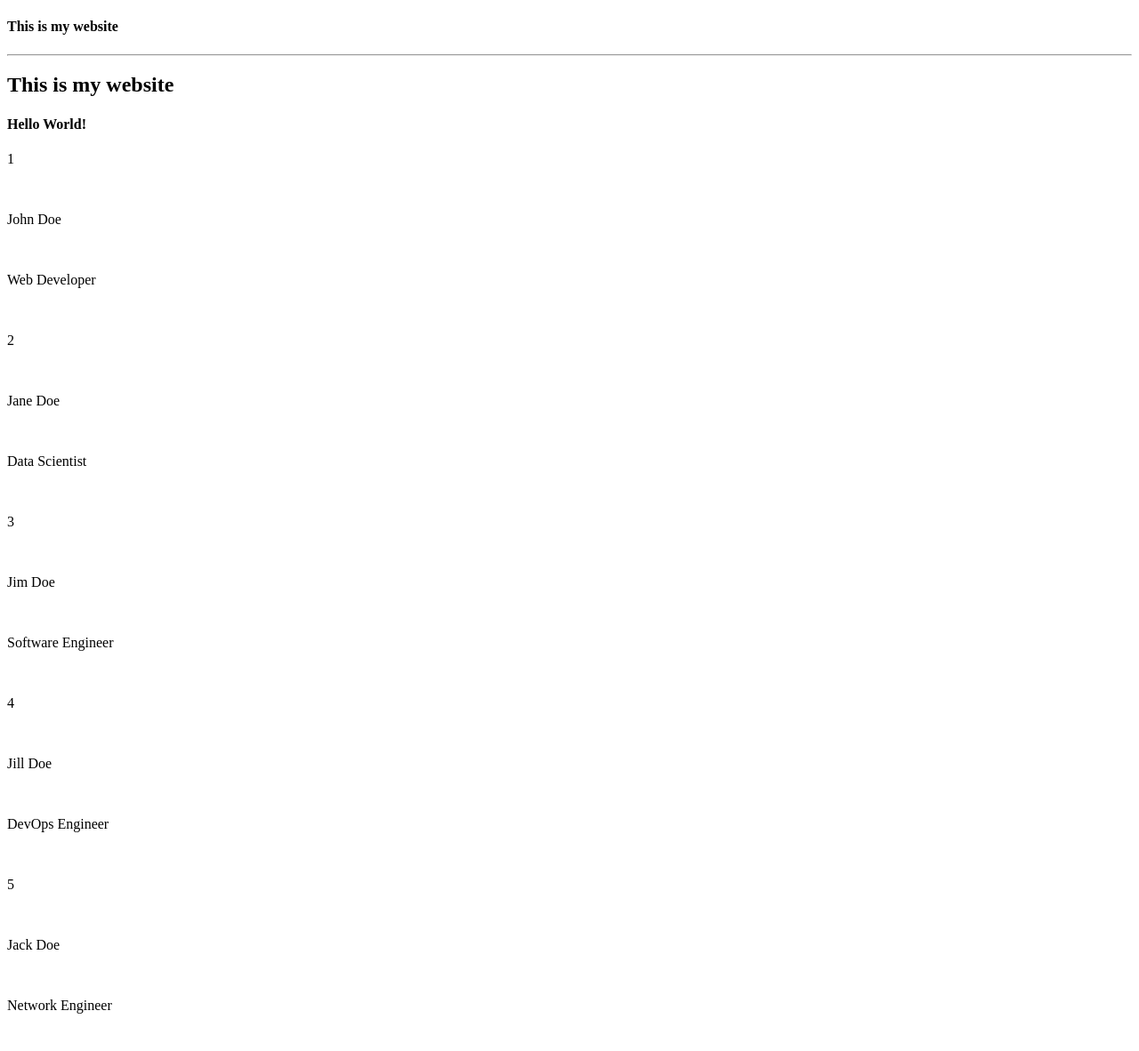
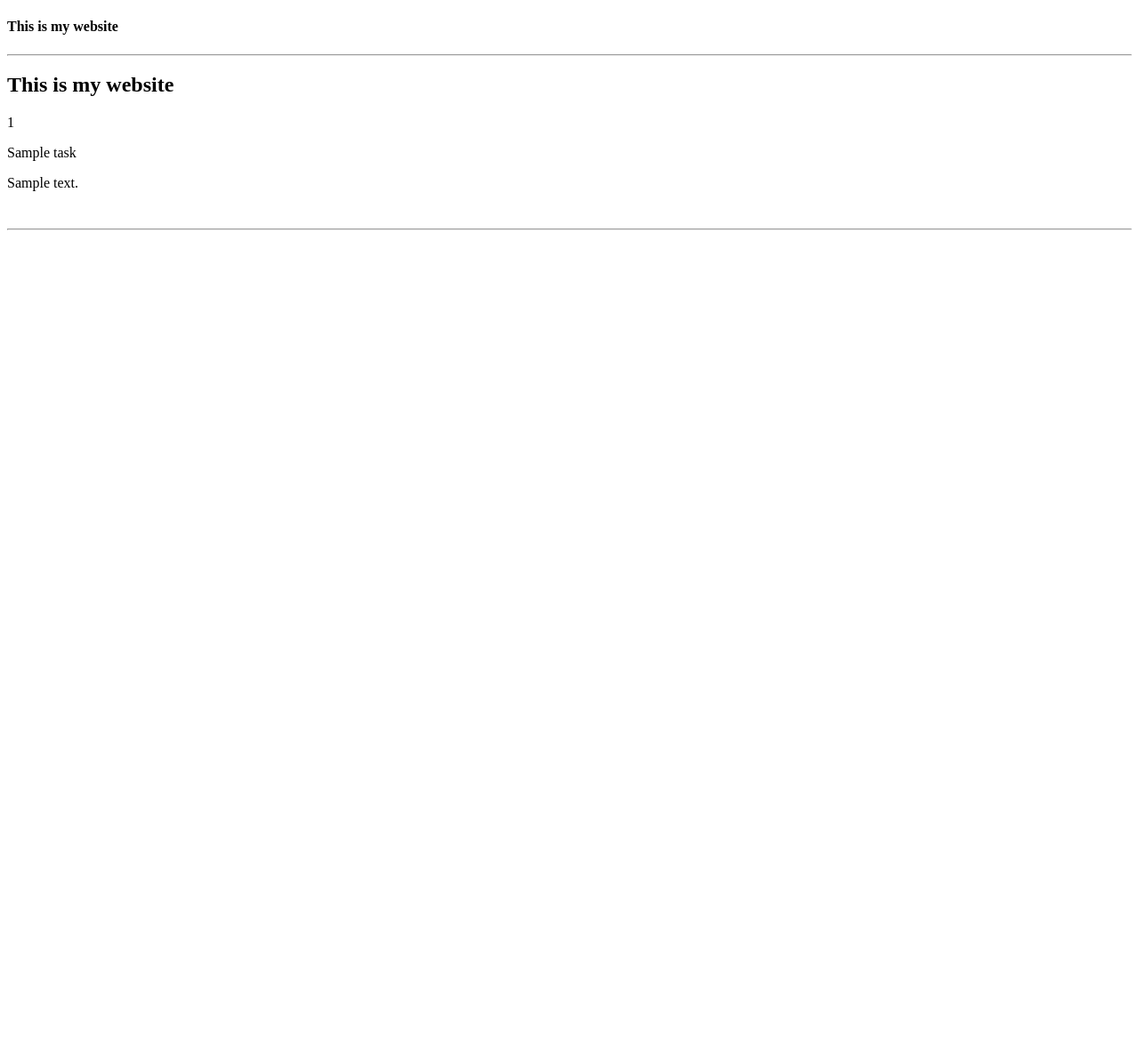
Before and after one commit to aralsen/django-projects, a Django app: page / in a window 1280 px wide. Shown: the whole page at 89% size. After the commit the page ends 259 px from the top, so only its background shows below. Run offline with Django 5.2, Linux system fonts and the light colour scheme; tables that the repository leaves empty hold one stand-in row (values such as "Sample post").

Commit message:
feat: Database model queries with objects.all()

```diff
--- a/firstproject/templates/index.html
+++ b/firstproject/templates/index.html
@@ -7,14 +7,12 @@
 </head>
 <body>
     <h2>This is my website</h2>
-    <h4> Hello World!</h4>
-    {% for cl in clients %}
-        <p> {{cl.id}} </p>
+    {% for task in tasks %}
+        <p>{{ task.id }}</p>
+        <p>{{ task.title }}</p>
+        <p>{{ task.content }}</p>
         <br>
-        <p>{{cl.name}}</p>
-        <br>
-        <p>{{cl.profession}}</p>
-        <br>
+        <hr>
     {% endfor %}
 </body>
 </html>
--- a/firstproject/todo/views.py
+++ b/firstproject/todo/views.py
@@ -1,19 +1,14 @@
 from django.shortcuts import render
 from django.http import HttpResponse
+from .models import Task, Review
 
 
 # Create your views here.
 def home(request):
-    clients = [
-        {'id': 1, 'name': 'John Doe', 'profession': 'Web Developer'},
-        {'id': 2, 'name': 'Jane Doe', 'profession': 'Data Scientist'},
-        {'id': 3, 'name': 'Jim Doe', 'profession': 'Software Engineer'},
-        {'id': 4, 'name': 'Jill Doe', 'profession': 'DevOps Engineer'},
-        {'id': 5, 'name': 'Jack Doe', 'profession': 'Network Engineer'},
-    ]
+    query_all = Task.objects.all()
 
     context = {
-        'clients': clients
+        "tasks": query_all
     }
 
     return render(request, "index.html", context=context)
```
